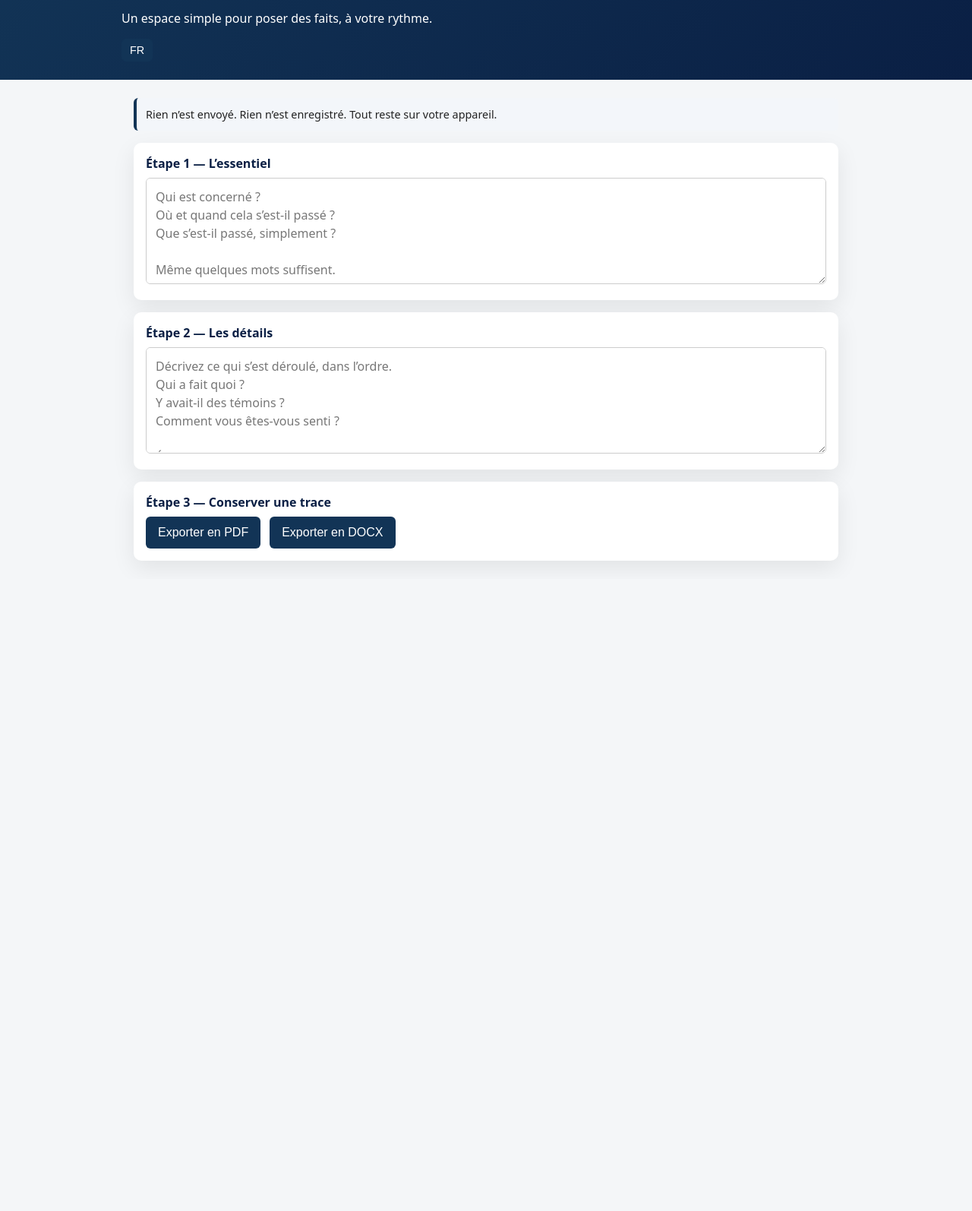
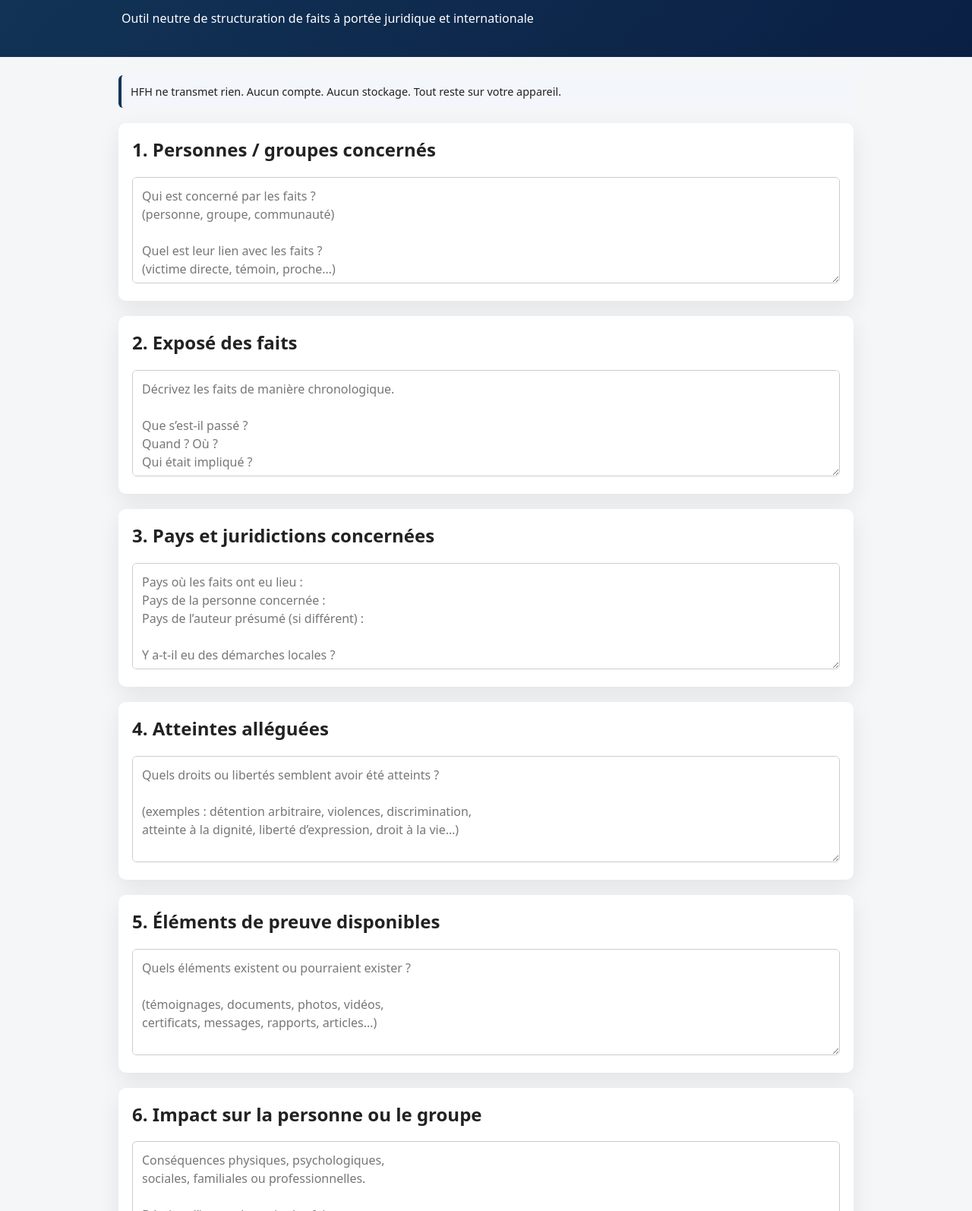
Before and after one commit to Bozon2higgs/hfh-human-for-human.github.io, a plain HTML site: page docs/index.html in a window 1280 px wide. Shown: the part 66-1660 px from the top of the page at 76% size. Before the commit the page ends 828 px from the top, so only its background shows below. Drawn offline with Linux system fonts and the light colour scheme.

Commit message:
Update index.html

```diff
--- a/docs/index.html
+++ b/docs/index.html
@@ -1,235 +1,182 @@
 <!DOCTYPE html>
 <html lang="fr">
 <head>
-  <meta charset="UTF-8" />
-  <meta name="viewport" content="width=device-width, initial-scale=1.0"/>
+  <meta charset="UTF-8">
   <title>HFH — Human For Human</title>
-
+  <meta name="viewport" content="width=device-width, initial-scale=1.0">
   <link rel="stylesheet" href="css/style.css">
 
   <style>
-    .lang-switch {
-      display: flex;
-      flex-wrap: wrap;
-      gap: 8px;
-      margin-top: 16px;
+    main { max-width: 1000px; margin: 24px auto; padding: 0 16px; }
+    .card { background: var(--card); padding: 18px; border-radius: var(--radius); margin-bottom: 20px; }
+    h2 { margin-top: 0; }
+    textarea, input {
+      width: 100%; padding: 12px; font-size: 1em;
+      border-radius: 6px; border: 1px solid #ccc;
+      font-family: inherit; line-height: 1.5;
     }
-
-    .lang-switch button {
-      background: white;
-      border: 1px solid #ddd;
-      border-radius: 6px;
-      padding: 6px 10px;
-      cursor: pointer;
-      font-size: 0.9em;
-    }
-
-    .lang-switch button.active {
-      background: var(--blue);
-      color: white;
-      border-color: var(--blue);
-    }
-
-    main {
-      max-width: 960px;
-      margin: 24px auto;
-      padding: 0 16px;
-    }
-
-    .card {
-      background: var(--card);
-      border-radius: var(--radius);
-      padding: 16px;
-      margin-bottom: 16px;
-    }
-
-    .step {
-      font-weight: 700;
-      margin-bottom: 8px;
-      color: var(--blue-dark);
-    }
-
-    textarea {
-      width: 100%;
-      min-height: 140px;
-      padding: 12px;
-      border-radius: 6px;
-      border: 1px solid #ccc;
-      font-family: inherit;
-      font-size: 1em;
-      line-height: 1.5;
-    }
-
-    textarea::placeholder {
-      color: #777;
-    }
-
+    textarea { min-height: 140px; }
+    textarea::placeholder { color: #777; }
     .reassurance {
-      font-size: 0.9em;
       background: #f3f6fa;
       border-left: 4px solid var(--blue);
       padding: 12px;
       border-radius: 6px;
-      margin-bottom: 16px;
+      font-size: 0.9em;
+      margin-bottom: 20px;
     }
-
-    .actions {
-      display: flex;
-      gap: 12px;
-      flex-wrap: wrap;
+    .links a {
+      display: block;
+      margin-bottom: 6px;
     }
-
     .actions button {
       padding: 12px 16px;
       border-radius: 6px;
       border: none;
-      cursor: pointer;
       background: var(--blue);
       color: white;
+      cursor: pointer;
       font-size: 1em;
-    }
-
-    html[dir="rtl"] {
-      direction: rtl;
+      margin-right: 10px;
     }
   </style>
 </head>
 
 <body>
+
 <header class="site-header">
   <div class="header-inner">
-    <h1 data-i18n="title">Human For Human</h1>
-    <p data-i18n="subtitle"></p>
-    <div class="lang-switch" id="langSwitch"></div>
+    <h1>Human For Human</h1>
+    <p>Outil neutre de structuration de faits à portée juridique et internationale</p>
   </div>
 </header>
 
 <main>
 
-  <div class="reassurance" data-i18n="reassurance"></div>
+<div class="reassurance">
+  HFH ne transmet rien.
+  Aucun compte. Aucun stockage.
+  Tout reste sur votre appareil.
+</div>
 
-  <div class="card">
-    <div class="step" data-i18n="step1"></div>
-    <textarea id="summary" data-i18n-placeholder="summary_ph"></textarea>
+<!-- 1. IDENTIFICATION FACTUELLE -->
+<div class="card">
+  <h2>1. Personnes / groupes concernés</h2>
+  <textarea placeholder=
+"Qui est concerné par les faits ?
+(personne, groupe, communauté)
+
+Quel est leur lien avec les faits ?
+(victime directe, témoin, proche…)
+
+Aucune donnée d’identité n’est obligatoire."></textarea>
+</div>
+
+<!-- 2. EXPOSE DES FAITS -->
+<div class="card">
+  <h2>2. Exposé des faits</h2>
+  <textarea placeholder=
+"Décrivez les faits de manière chronologique.
+
+Que s’est-il passé ?
+Quand ? Où ?
+Qui était impliqué ?
+Les faits se sont-ils répétés ?
+
+Écrivez librement, sans jargon."></textarea>
+</div>
+
+<!-- 3. PAYS ET JURIDICTIONS -->
+<div class="card">
+  <h2>3. Pays et juridictions concernées</h2>
+  <textarea placeholder=
+"Pays où les faits ont eu lieu :
+Pays de la personne concernée :
+Pays de l’auteur présumé (si différent) :
+
+Y a-t-il eu des démarches locales ?
+(police, justice, administration…)"></textarea>
+</div>
+
+<!-- 4. ATTEINTES ALLEGUEES -->
+<div class="card">
+  <h2>4. Atteintes alléguées</h2>
+  <textarea placeholder=
+"Quels droits ou libertés semblent avoir été atteints ?
+
+(exemples : détention arbitraire, violences, discrimination,
+atteinte à la dignité, liberté d’expression, droit à la vie…)
+
+Il n’est pas nécessaire de citer un texte juridique."></textarea>
+</div>
+
+<!-- 5. PREUVES DISPONIBLES -->
+<div class="card">
+  <h2>5. Éléments de preuve disponibles</h2>
+  <textarea placeholder=
+"Quels éléments existent ou pourraient exister ?
+
+(témoignages, documents, photos, vidéos,
+certificats, messages, rapports, articles…)
+
+Indiquez seulement ce qui existe."></textarea>
+</div>
+
+<!-- 6. IMPACT -->
+<div class="card">
+  <h2>6. Impact sur la personne ou le groupe</h2>
+  <textarea placeholder=
+"Conséquences physiques, psychologiques,
+sociales, familiales ou professionnelles.
+
+Décrivez l’impact humain des faits."></textarea>
+</div>
+
+<!-- 7. CE QUI EST RECHERCHE -->
+<div class="card">
+  <h2>7. Ce que la personne cherche</h2>
+  <textarea placeholder=
+"Que souhaitez-vous principalement ?
+
+(reconnaissance des faits,
+protection,
+enquête indépendante,
+archivage,
+prévention de nouvelles violations…)"></textarea>
+</div>
+
+<!-- 8. ORIENTATION -->
+<div class="card">
+  <h2>Où transmettre une plainte ou un signalement</h2>
+  <div class="links">
+    <strong>Institutions internationales :</strong>
+    <a href="https://www.ohchr.org" target="_blank">Haut-Commissariat des Nations Unies aux droits de l’homme (OHCHR)</a>
+    <a href="https://www.ohchr.org/en/special-procedures-human-rights-council" target="_blank">Procédures spéciales / Rapporteurs ONU</a>
+    <a href="https://www.ohchr.org/en/treaty-bodies" target="_blank">Comités des traités internationaux</a>
+
+    <br><strong>ONG & documentation :</strong>
+    <a href="https://www.amnesty.org" target="_blank">Amnesty International</a>
+    <a href="https://www.hrw.org" target="_blank">Human Rights Watch</a>
+    <a href="https://www.fidh.org" target="_blank">FIDH</a>
   </div>
+  <p style="font-size:0.9em;margin-top:10px;">
+    HFH ne recommande aucune entité en particulier.
+    Ces liens sont fournis à titre informatif.
+  </p>
+</div>
 
-  <div class="card">
-    <div class="step" data-i18n="step2"></div>
-    <textarea id="details" data-i18n-placeholder="details_ph"></textarea>
-  </div>
-
-  <div class="card">
-    <div class="step" data-i18n="step3"></div>
-    <div class="actions">
-      <button onclick="exportPDF()" data-i18n="export_pdf"></button>
-      <button onclick="exportDOCX()" data-i18n="export_docx"></button>
-    </div>
-  </div>
+<!-- EXPORT -->
+<div class="card actions">
+  <button onclick="exportPDF()">Exporter en PDF</button>
+  <button onclick="exportDOCX()">Exporter en DOCX</button>
+</div>
 
 </main>
 
 <script>
-const LANGS = {
-  fr: {
-    dir: "ltr",
-    title: "Human For Human",
-    subtitle: "Un espace simple pour poser des faits, à votre rythme.",
-    reassurance: "Rien n’est envoyé. Rien n’est enregistré. Tout reste sur votre appareil.",
-    step1: "Étape 1 — L’essentiel",
-    step2: "Étape 2 — Les détails",
-    step3: "Étape 3 — Conserver une trace",
-    summary_ph:
-      "Qui est concerné ?\nOù et quand cela s’est-il passé ?\nQue s’est-il passé, simplement ?\n\nMême quelques mots suffisent.",
-    details_ph:
-      "Décrivez ce qui s’est déroulé, dans l’ordre.\nQui a fait quoi ?\nY avait-il des témoins ?\nComment vous êtes-vous senti ?\n\nÉcrivez librement. Il n’y a pas de bonne ou de mauvaise forme.",
-    export_pdf: "Exporter en PDF",
-    export_docx: "Exporter en DOCX"
-  }
-};
+function exportPDF(){alert("Export PDF : même logique que version précédente (conservée)");}
+function exportDOCX(){alert("Export DOCX : même logique que version précédente (conservée)");}
+</script>
 
-let currentLang = "fr";
-
-const switchContainer = document.getElementById("langSwitch");
-Object.keys(LANGS).forEach(code => {
-  const btn = document.createElement("button");
-  btn.textContent = code.toUpperCase();
-  btn.onclick = () => setLang(code);
-  btn.dataset.lang = code;
-  switchContainer.appendChild(btn);
-});
-
-function setLang(lang) {
-  currentLang = lang;
-  const data = LANGS[lang];
-  document.documentElement.lang = lang;
-  document.documentElement.dir = data.dir;
-
-  document.querySelectorAll("[data-i18n]").forEach(el => {
-    el.textContent = data[el.dataset.i18n];
-  });
-
-  document.querySelectorAll("[data-i18n-placeholder]").forEach(el => {
-    el.placeholder = data[el.dataset.i18nPlaceholder];
-  });
-
-  document.querySelectorAll(".lang-switch button")
-    .forEach(b => b.classList.toggle("active", b.dataset.lang === lang));
-}
-
-setLang(currentLang);
-
-/* EXPORTS (inchangés) */
-
-function getContent() {
-  return {
-    title: LANGS[currentLang].title,
-    summary: summary.value,
-    details: details.value
-  };
-}
-
-async function exportPDF() {
-  if (!window.jspdf) {
-    await loadScript("https://cdn.jsdelivr.net/npm/jspdf@2.5.1/dist/jspdf.umd.min.js");
-  }
-  const { jsPDF } = window.jspdf;
-  const d = getContent();
-  const doc = new jsPDF();
-  doc.text(d.title, 10, 15);
-  doc.text(d.summary || "", 10, 30);
-  doc.text(d.details || "", 10, 60);
-  doc.save("HFH.pdf");
-}
-
-async function exportDOCX() {
-  if (!window.docx) {
-    await loadScript("https://cdn.jsdelivr.net/npm/docx@8.5.0/build/index.umd.js");
-    await loadScript("https://cdn.jsdelivr.net/npm/file-saver@2.0.5/dist/FileSaver.min.js");
-  }
-  const { Document, Packer, Paragraph } = window.docx;
-  const d = getContent();
-  const doc = new Document({
-    sections: [{
-      children: [
-        new Paragraph({ text: d.title, bold: true }),
-        new Paragraph(d.summary || ""),
-        new Paragraph(""),
-        new Paragraph(d.details || "")
-      ]
-    }]
-  });
-  const blob = await Packer.toBlob(doc);
-  saveAs(blob, "HFH.docx");
-}
-
-function loadScript(src) {
-  return new Promise(r => {
-    const s = document.createElement("script");
-    s.src = src;
-    s.onload = r;
-    document.body.appendChild(s);
-  });
-}
-</script>
 </body>
 </html>
```
